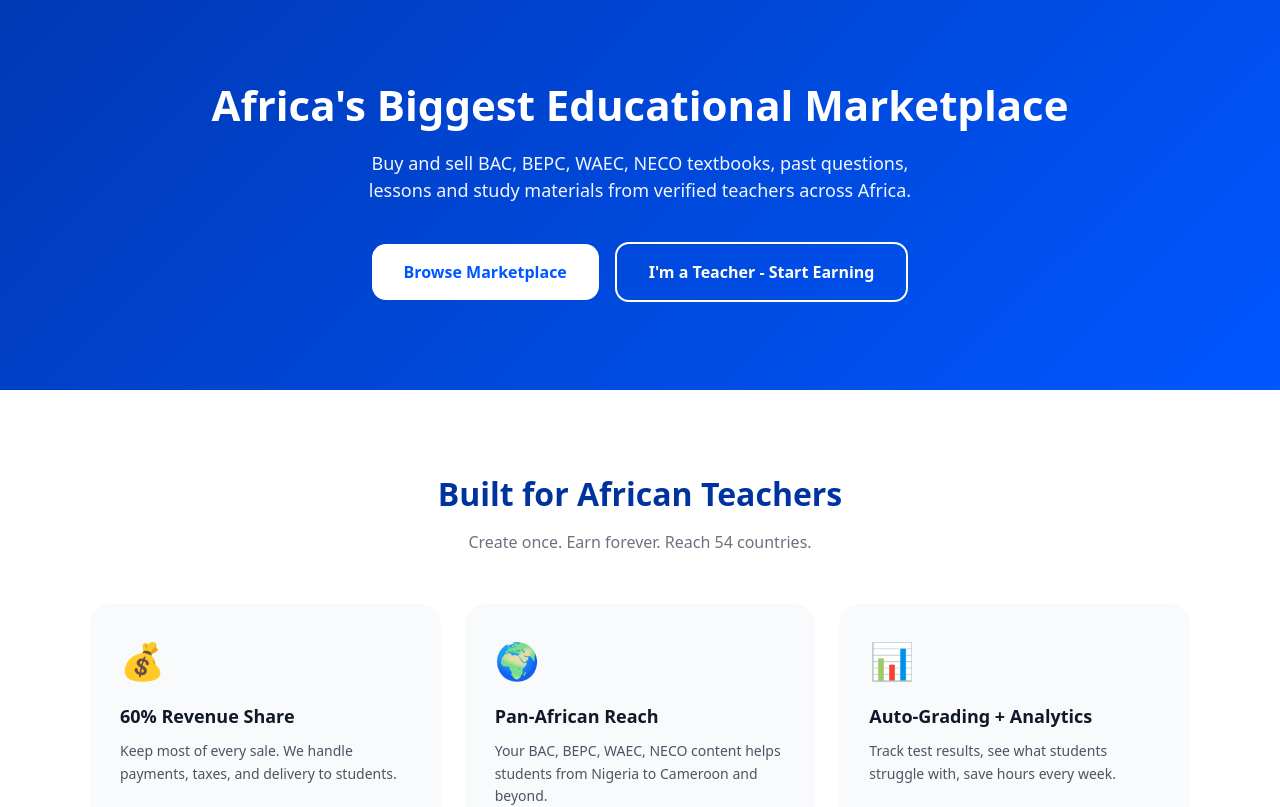
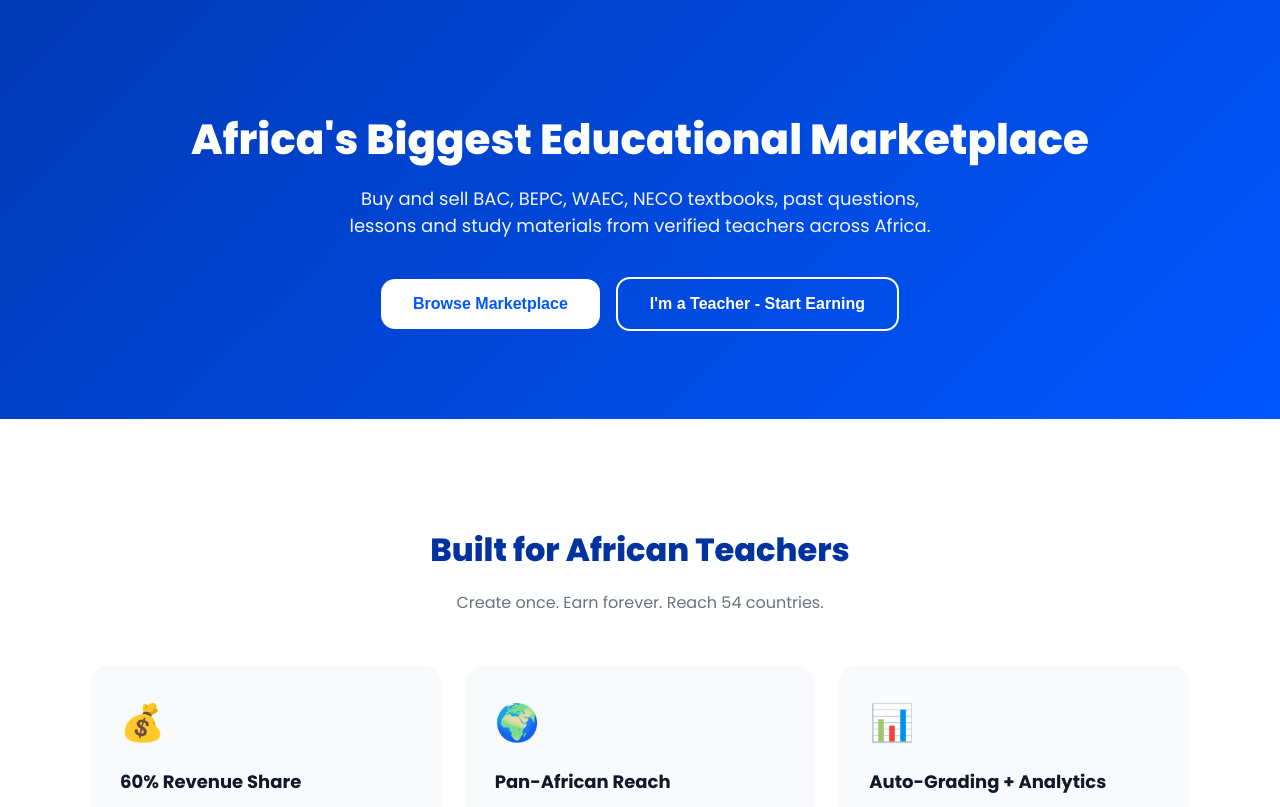
Before and after one commit to examhub-africa/examhub-pan-african, a Next.js app: page / in a window 1280 px wide. Shown: the top 807 px of the page. Built offline with nearby package versions, Linux system fonts and the light colour scheme.

Commit message:
Update layout.js

```diff
--- a/app/layout.js
+++ b/app/layout.js
@@ -1,13 +1,17 @@
-import './globals.css'
+export const metadata = {
+  title: 'ExamHub Africa',
+  description: 'Africa\'s Biggest Educational Marketplace - BAC, BEPC, WAEC, NECO',
+};
 
 export default function RootLayout({ children }) {
   return (
     <html lang="en">
       <head>
-        <link rel="manifest" href="/manifest.json" />
-        <meta name="theme-color" content="#001B55" />
+        <link href="https://fonts.googleapis.com/css2?family=Poppins:wght@400;500;600;700;800&display=swap" rel="stylesheet" />
       </head>
-      <body>{children}</body>
+      <body style={{margin: 0, padding: 0, fontFamily: 'Poppins, sans-serif'}}>
+        {children}
+      </body>
     </html>
-  )
+  );
 }
```
